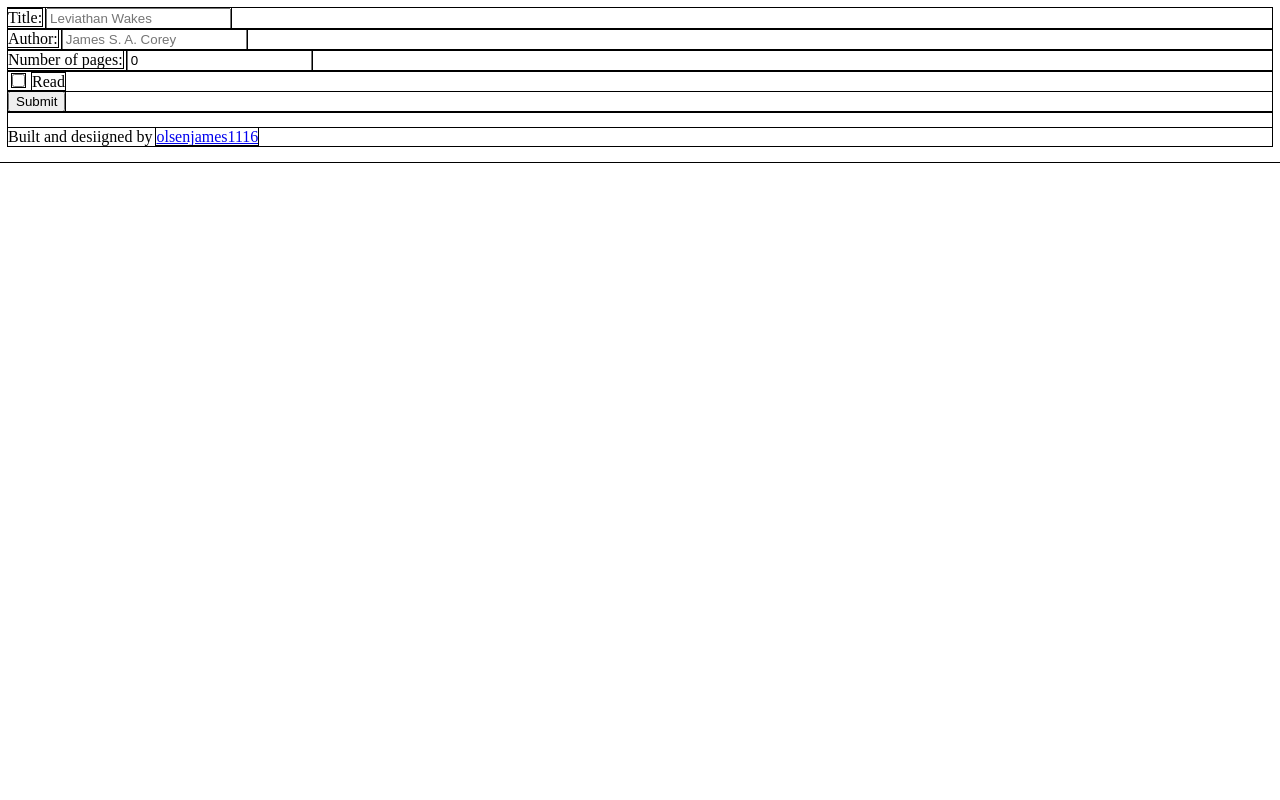
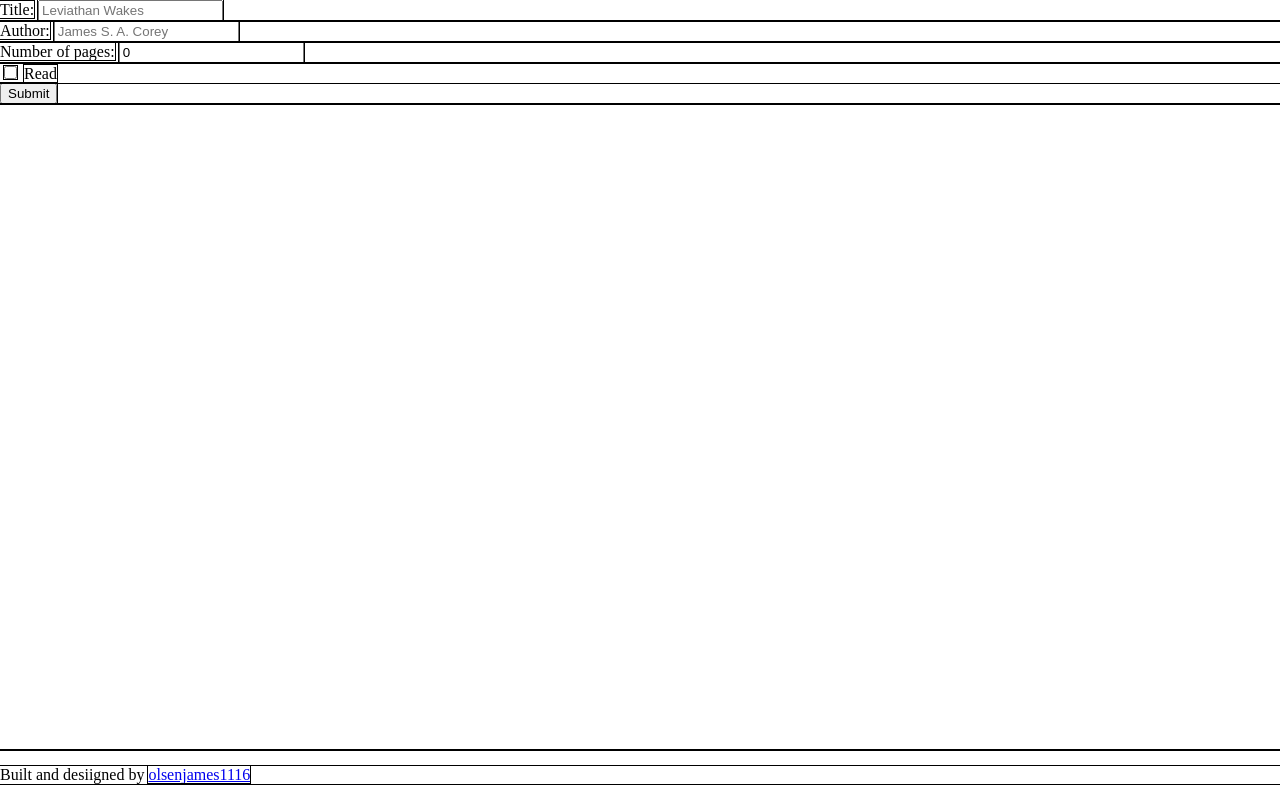
Before and after one commit to olsenjames1116/library, a website: page index.html in a window 1280 px wide. Drawn offline with Linux system fonts and the light colour scheme.

Commit message:
Format body element as grid

```diff
--- a/style.css
+++ b/style.css
@@ -1,3 +1,10 @@
 *{
     outline: 1px solid black;
 }
+
+body{
+    margin: 0;
+    display: grid;
+    grid-template-rows: auto 1fr auto;
+    min-height: 100vh;
+}
```
